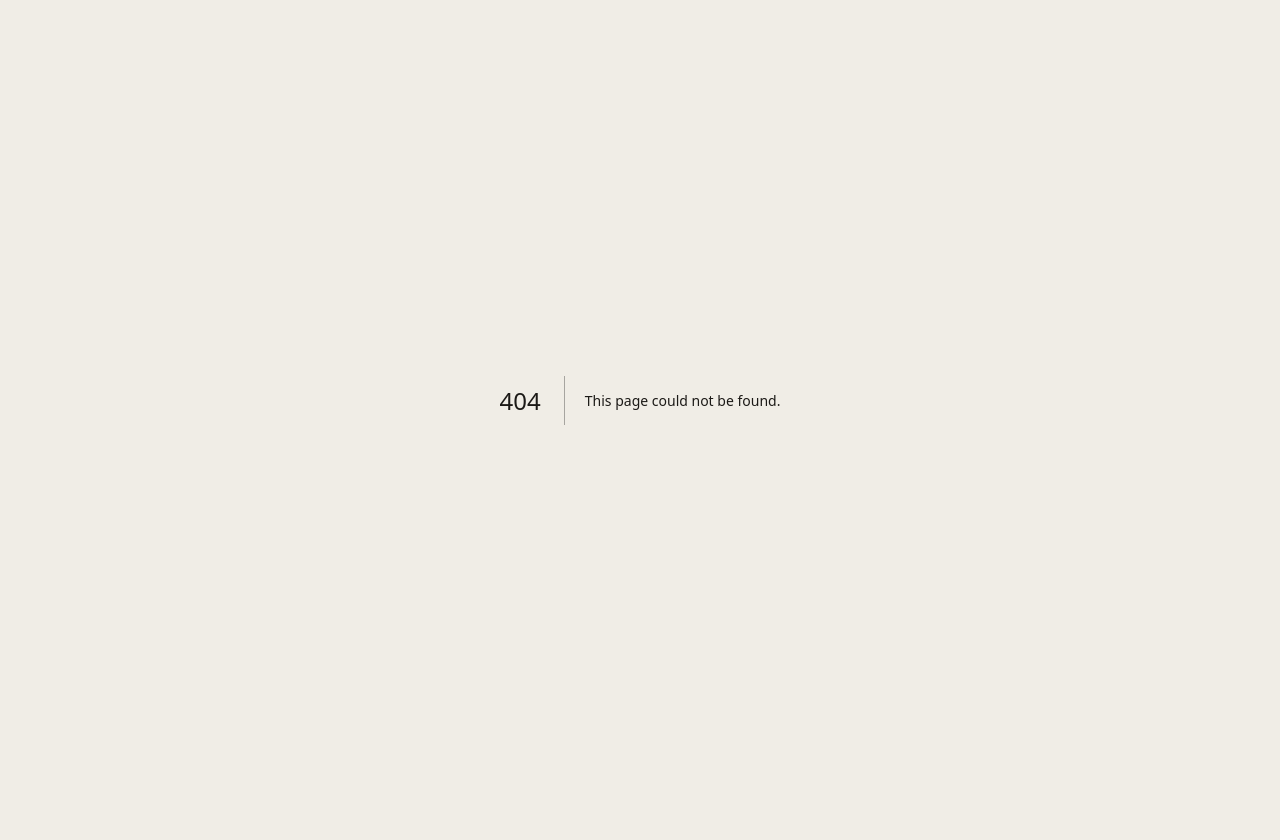
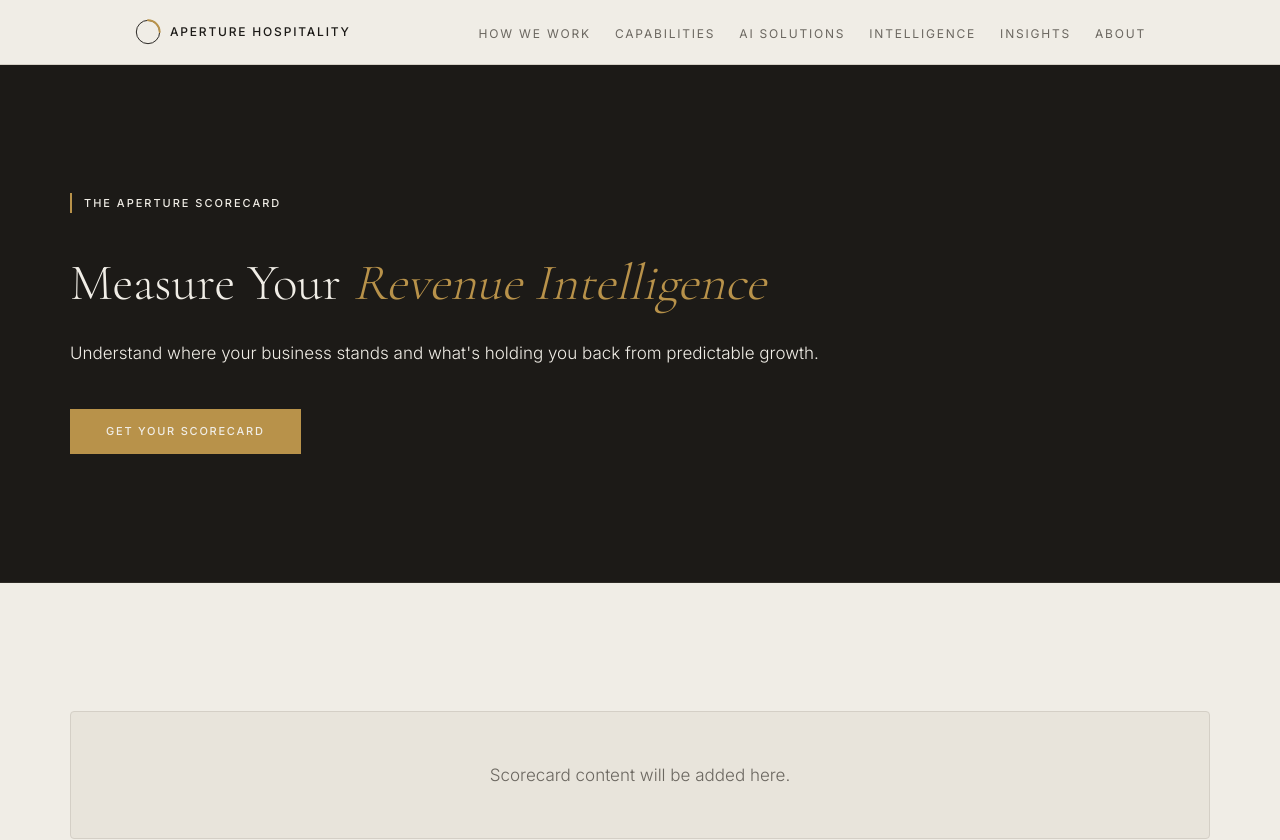
Before and after one commit to letsnavigatebmw/aperture-hospitality, a Next.js app: page /aperture-scorecard in a window 1280 px wide. Before the commit this address had no page. Shown: the top 840 px of the page. Before the commit the page ends 800 px from the top, so only its background shows below. Built offline with nearby package versions, Linux system fonts and the light colour scheme.

Commit message:
Create Aperture Scorecard page and add CTA to how-we-work section

```diff
--- /dev/null
+++ b/app/aperture-scorecard/page.tsx
@@ -0,0 +1,117 @@
+'use client'
+
+import Nav from '@/components/Nav'
+import Footer from '@/components/Footer'
+import IntakeForm from '@/components/IntakeForm'
+import Link from 'next/link'
+
+export default function ApertureScorecardPage() {
+  return (
+    <>
+      <Nav />
+
+      {/* HERO */}
+      <section style={{
+        padding: 'clamp(5rem, 10vw, 9rem) clamp(1.5rem, 4vw, 4rem)',
+        background: '#1C1A17',
+        borderBottom: '1px solid #2e2b26'
+      }}>
+        <div style={{ maxWidth: '1140px', margin: '0 auto' }}>
+          <div style={{
+            display: 'flex',
+            alignItems: 'center',
+            gap: '0.75rem',
+            marginBottom: '2.5rem'
+          }}>
+            <div style={{
+              width: '2px',
+              height: '1.25rem',
+              background: '#B8924A',
+              flexShrink: 0
+            }}></div>
+            <span style={{
+              fontFamily: "'Inter', sans-serif",
+              fontSize: '0.6875rem',
+              fontWeight: 500,
+              letterSpacing: '0.18em',
+              textTransform: 'uppercase',
+              color: '#F0EDE6'
+            }}>The Aperture Scorecard</span>
+          </div>
+
+          <div style={{ maxWidth: '800px' }}>
+            <h1 style={{
+              fontFamily: "'Cormorant Garamond', Georgia, serif",
+              fontSize: 'clamp(2.5rem, 4vw, 3.5rem)',
+              fontWeight: 300,
+              lineHeight: 1.2,
+              color: '#F0EDE6',
+              marginBottom: '1.5rem'
+            }}>
+              Measure Your <em style={{ fontStyle: 'italic', color: '#B8924A' }}>Revenue Intelligence</em>
+            </h1>
+
+            <p style={{
+              fontSize: '1.0625rem',
+              fontWeight: 300,
+              lineHeight: 1.8,
+              color: '#F0EDE6',
+              marginBottom: '2.5rem'
+            }}>
+              Understand where your business stands and what's holding you back from predictable growth.
+            </p>
+
+            <Link href="/contact" style={{
+              display: 'inline-flex',
+              alignItems: 'center',
+              justifyContent: 'center',
+              padding: '0.875rem 2.25rem',
+              background: '#B8924A',
+              color: '#F0EDE6',
+              fontSize: '0.6875rem',
+              fontWeight: 500,
+              letterSpacing: '0.16em',
+              textTransform: 'uppercase',
+              textDecoration: 'none',
+              border: 'none',
+              cursor: 'pointer',
+              transition: 'background 0.2s'
+            }} onMouseEnter={(e) => (e.currentTarget.style.background = '#9a7a3e')} onMouseLeave={(e) => (e.currentTarget.style.background = '#B8924A')}>
+              Get Your Scorecard
+            </Link>
+          </div>
+        </div>
+      </section>
+
+      {/* SCORECARD CONTENT - PLACEHOLDER */}
+      <section style={{
+        padding: 'clamp(5rem, 10vw, 9rem) clamp(1.5rem, 4vw, 4rem)',
+        background: '#F0EDE6',
+        borderBottom: '1px solid #D4CFC6'
+      }}>
+        <div style={{ maxWidth: '1140px', margin: '0 auto' }}>
+          <div style={{
+            background: '#E8E4DB',
+            padding: '3rem',
+            borderRadius: '4px',
+            border: '1px solid #D4CFC6',
+            textAlign: 'center'
+          }}>
+            <p style={{
+              fontSize: '1.0625rem',
+              fontWeight: 300,
+              lineHeight: 1.8,
+              color: '#6B6760',
+              margin: 0
+            }}>
+              Scorecard content will be added here.
+            </p>
+          </div>
+        </div>
+      </section>
+
+      <IntakeForm />
+      <Footer />
+    </>
+  )
+}
--- a/app/how-we-work/page.tsx
+++ b/app/how-we-work/page.tsx
@@ -7,6 +7,15 @@ import NewsletterSection from '@/components/NewsletterSection'
 import Link from 'next/link'
 
 export default function HowWeWorkPage() {
+  const styles = `
+    @media (max-width: 768px) {
+      .two-col-hero {
+        grid-template-columns: 1fr !important;
+        gap: 2rem !important;
+      }
+    }
+  `
+
   const steps = [
     {
       number: '01',
@@ -65,6 +74,7 @@ export default function HowWeWorkPage() {
 
   return (
     <>
+      <style>{styles}</style>
       <Nav />
 
       {/* PHILOSOPHY */}
@@ -195,7 +205,7 @@ export default function HowWeWorkPage() {
           </div>
 
           {/* Headline + intro */}
-          <div style={{
+          <div className="two-col-hero" style={{
             display: 'grid',
             gridTemplateColumns: '1fr 1fr',
             gap: '4rem',
@@ -439,6 +449,42 @@ export default function HowWeWorkPage() {
         </div>
       </section>
 
+      {/* APERTURE SCORECARD */}
+      <section style={{ background: '#1C1A17', padding: 'clamp(5rem, 10vw, 9rem) clamp(1.5rem, 4vw, 4rem)', borderBottom: '2px solid #3a3733' }}>
+        <div style={{ maxWidth: '1140px', margin: '0 auto' }}>
+
+          {/* Section label */}
+          <div style={{ display: 'flex', alignItems: 'center', gap: '0.75rem', marginBottom: '3rem' }}>
+            <div style={{ width: '3px', height: '1.5rem', background: '#B8924A' }}></div>
+            <span style={{ fontFamily: "'Inter', sans-serif", fontSize: '0.6875rem', fontWeight: 500, letterSpacing: '0.18em', textTransform: 'uppercase', color: '#F0EDE6' }}>
+              Diagnostic Tools
+            </span>
+          </div>
+
+          {/* Headline */}
+          <h2 style={{ fontFamily: "'Cormorant Garamond', Georgia, serif", fontSize: 'clamp(2.5rem, 4vw, 3.5rem)', fontWeight: 300, lineHeight: 1.2, color: '#F0EDE6', margin: 0, marginBottom: '2rem' }}>
+            The Aperture <em style={{ fontStyle: 'italic', color: '#B8924A' }}>Scorecard</em>
+          </h2>
+
+          {/* Body copy */}
+          <div style={{ maxWidth: '700px' }}>
+            <p style={{ fontFamily: "'Inter', sans-serif", fontSize: '1.0625rem', fontWeight: 300, lineHeight: 1.8, color: '#F0EDE6', marginBottom: '1.5rem' }}>
+              Understand where your business stands today. The Aperture Scorecard measures your revenue intelligence across the dimensions that matter — from data maturity to forecasting accuracy to organizational alignment.
+            </p>
+
+            <p style={{ fontFamily: "'Inter', sans-serif", fontSize: '1.0625rem', fontWeight: 300, lineHeight: 1.8, color: '#F0EDE6', marginBottom: '2.5rem' }}>
+              Get a clear picture of your growth infrastructure and identify where to focus next.
+            </p>
+
+            {/* CTA Link */}
+            <Link href="/aperture-scorecard" style={{ fontFamily: "'Inter', sans-serif", fontSize: '0.875rem', fontWeight: 500, letterSpacing: '0.1em', textTransform: 'uppercase', color: '#B8924A', textDecoration: 'none', display: 'inline-flex', alignItems: 'center', gap: '0.5rem', borderBottom: '1px solid #B8924A', paddingBottom: '4px', transition: 'all 0.3s ease' }} onMouseEnter={(e) => { e.currentTarget.style.color = '#F0EDE6'; e.currentTarget.style.borderBottomColor = '#F0EDE6'; }} onMouseLeave={(e) => { e.currentTarget.style.color = '#B8924A'; e.currentTarget.style.borderBottomColor = '#B8924A'; }}>
+              Learn More About the Aperture Scorecard →
+            </Link>
+          </div>
+
+        </div>
+      </section>
+
       {/* CTA */}
       <section style={{
         padding: 'clamp(4rem, 10vw, 8rem) clamp(1.5rem, 4vw, 4rem)',
```
